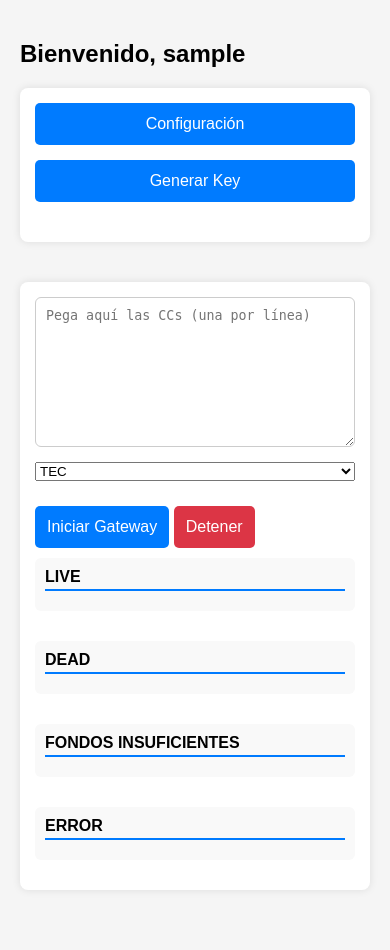
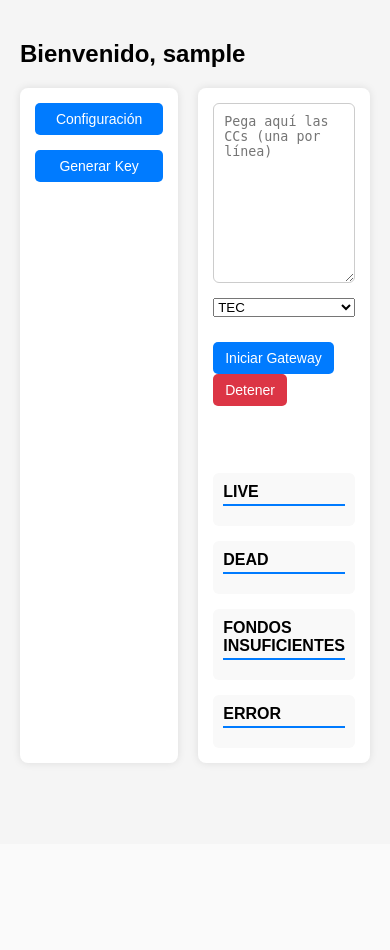
Before and after one commit to rodrigoqgomez/botweb, a Flask app: page /dashboard in a window 390 px wide. After the commit the page ends 765 px from the top, so only its background shows below. Run offline with Flask 3, Linux system fonts and the light colour scheme; the visitor is signed in with stand-in values (Sample User, id 1); tables that the repository leaves empty hold one stand-in row (values such as "Sample post").

Commit message:
checker.html

```diff
--- a/templates/checker.html
+++ b/templates/checker.html
@@ -2,32 +2,25 @@
 <html lang="es">
 <head>
     <meta charset="UTF-8" />
-    <meta name="viewport" content="width=device-width, initial-scale=1" />
     <title>Gateway Selector</title>
     <style>
         body {
             font-family: Arial, sans-serif;
             margin: 0; padding: 20px;
             background: #f5f5f5;
-            box-sizing: border-box;
-        }
-        *, *:before, *:after {
-            box-sizing: inherit;
         }
         h2 {
             margin-bottom: 20px;
-            font-size: 1.5rem;
         }
         /* Contenedor principal dividido */
         .container {
             display: flex;
             gap: 20px;
             min-height: 80vh;
-            flex-wrap: wrap;
         }
         /* Columna izquierda - configuración */
         .left-panel {
-            flex: 0 0 320px;
+            width: 320px;
             background: #fff;
             padding: 15px;
             border-radius: 8px;
@@ -35,18 +28,16 @@
             display: flex;
             flex-direction: column;
             gap: 15px;
-            max-width: 100%;
         }
         /* Columna central - CCs y resultados */
         .center-panel {
-            flex: 1 1 600px;
+            flex: 1;
             background: #fff;
             padding: 15px;
             border-radius: 8px;
             box-shadow: 0 0 8px rgba(0,0,0,0.1);
             display: flex;
             flex-direction: column;
-            max-width: 100%;
         }
 
         /* Textarea para CCs ocupa el ancho y altura fija */
@@ -89,7 +80,7 @@
             display: flex;
             gap: 15px;
             flex-wrap: wrap;
-            margin-top: 10px; /* menos margen para que no estén tan abajo */
+            margin-top: auto; /* para empujar abajo */
         }
 
         .output {
@@ -100,7 +91,6 @@
             max-height: 220px;
             overflow-y: auto;
             box-sizing: border-box;
-            min-width: 280px;
         }
 
         .output h3 {
@@ -160,39 +150,7 @@
             padding: 20px;
             border-radius: 10px;
             text-align: center;
-            width: 90%;
-            max-width: 320px;
-        }
-
-        /* Responsive para móviles */
-        @media (max-width: 768px) {
-            .container {
-                flex-direction: column;
-                min-height: auto;
-                padding-bottom: 20px;
-            }
-            .left-panel, .center-panel {
-                flex: 1 1 100%;
-                max-width: 100%;
-                margin-bottom: 20px;
-            }
-            .outputs-container {
-                flex-direction: column;
-                margin-top: 10px;
-            }
-            .output {
-                flex: 1 1 100%;
-                max-height: 180px;
-                min-width: auto;
-                margin-bottom: 15px;
-            }
-            #ccs_input {
-                height: 150px;
-            }
-            button {
-                font-size: 16px;
-                padding: 12px;
-            }
+            width: 300px;
         }
     </style>
 </head>
@@ -394,6 +352,10 @@
         isRunning = false;
     });
 
+    function sleep(ms) {
+    return new Promise(resolve => setTimeout(resolve, ms));
+    }
+
     async function startChecking() {
         const ccs = document.getElementById('ccs_input').value.trim().split('\n').filter(cc => cc.trim() !== '');
         const gateway = document.getElementById('gateway_select').value;
@@ -435,12 +397,16 @@
             progressBar.style.width = progressPercent + '%';
             progressBar.textContent = progressPercent + '%';
 
-            await sleep(500);
+            // Delay de 10 segundos entre cada CC (solo si no es la última)
+            if (i < ccs.length - 1) {
+                await sleep(10000);
+            }
         }
 
         isRunning = false;
         progressBar.textContent = '✅ Proceso finalizado';
     }
+
 
     async function checkGateway(cc, gateway) {
         try {
```
